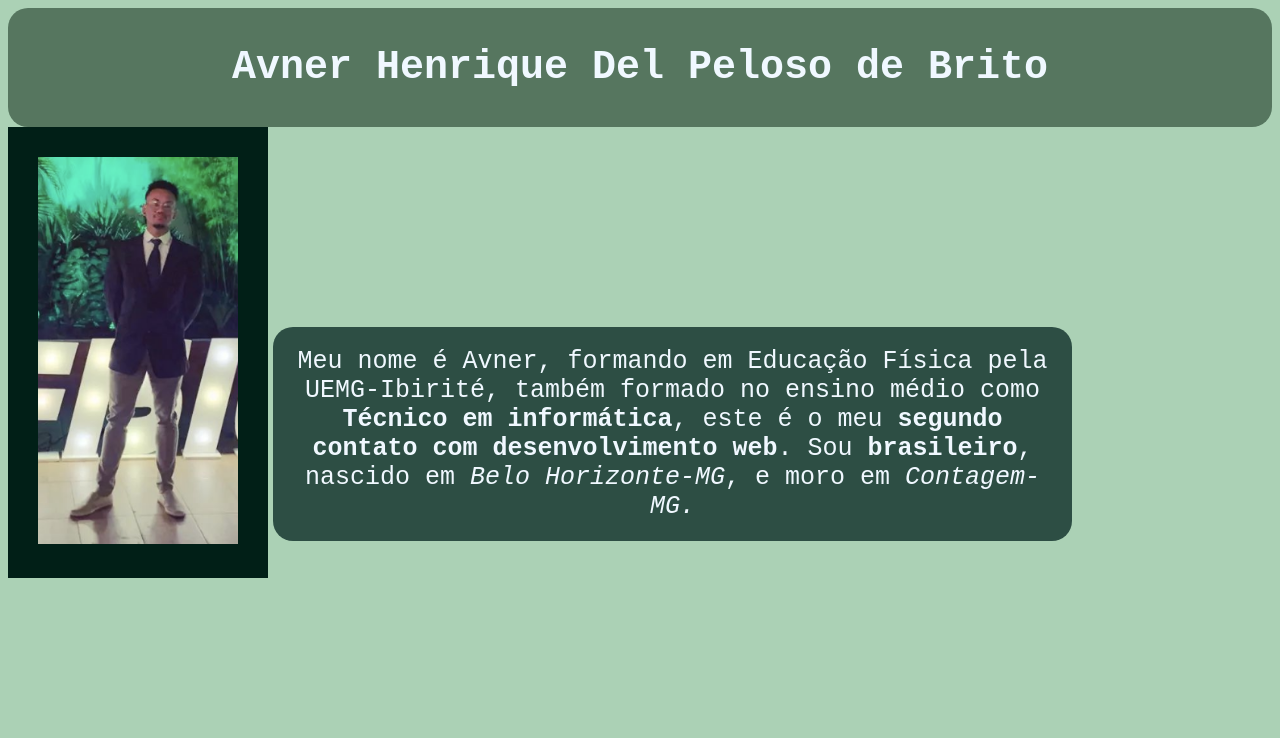
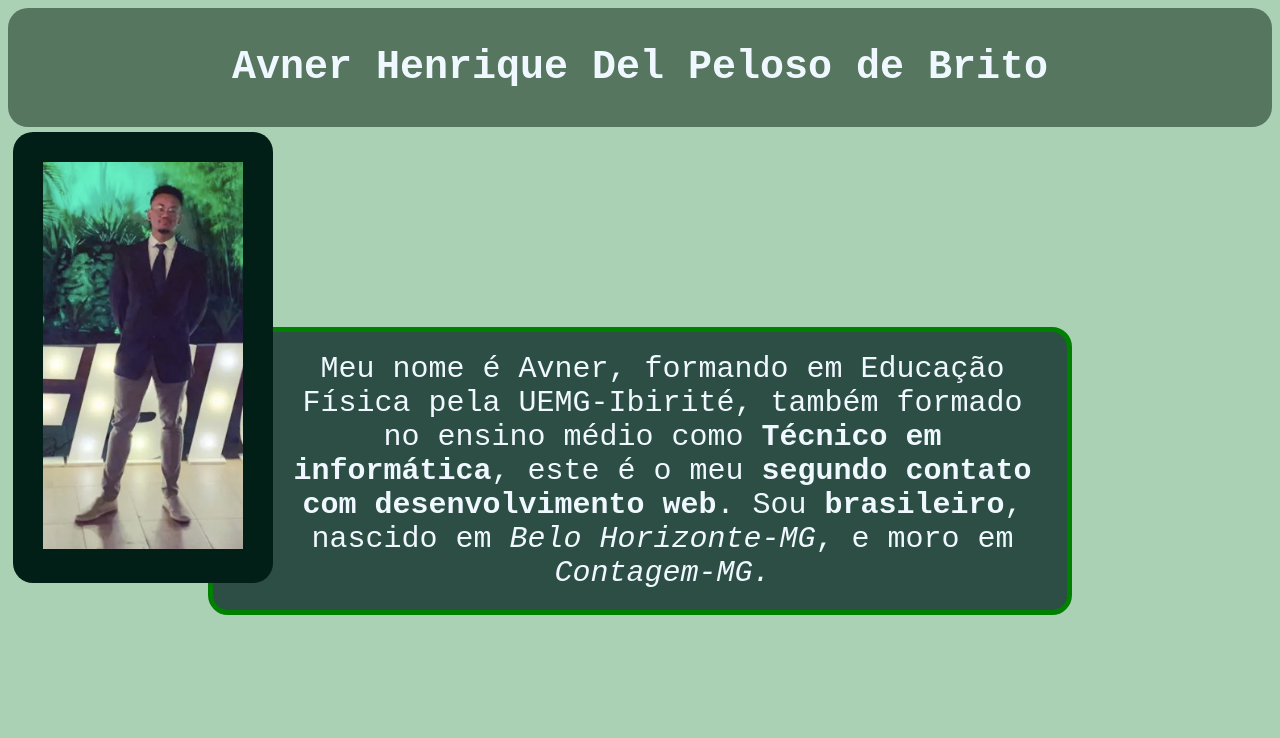
Before and after one commit to henriqueAvner/henriqueAvner.github.io, a plain HTML site: page index.html in a window 1280 px wide. Shown: the top 738 px of the page. Drawn offline with Linux system fonts and the light colour scheme.

Commit message:
adicionando margin e padding em divs

```diff
--- a/style.css
+++ b/style.css
@@ -42,18 +42,25 @@ a{
     color:aliceblue;
     border-radius: 20px;
     padding: 10px;
+
+
 }
 
 .foto {
     float: left;
     padding: 30px;
     background-color: rgb(1, 31, 23);
+    margin: 5px;
+    border-radius: 20px;
 }
 
-.sobre-mim {
+.sobre-mim p {
     text-align: center;
-    font-size: 10px;
+    font-size: 30px;
     margin: 200px;
-    padding-left: 65px;
+    padding-left: 10px;
+    border: 5px solid green;
+
+
 
 }
```
